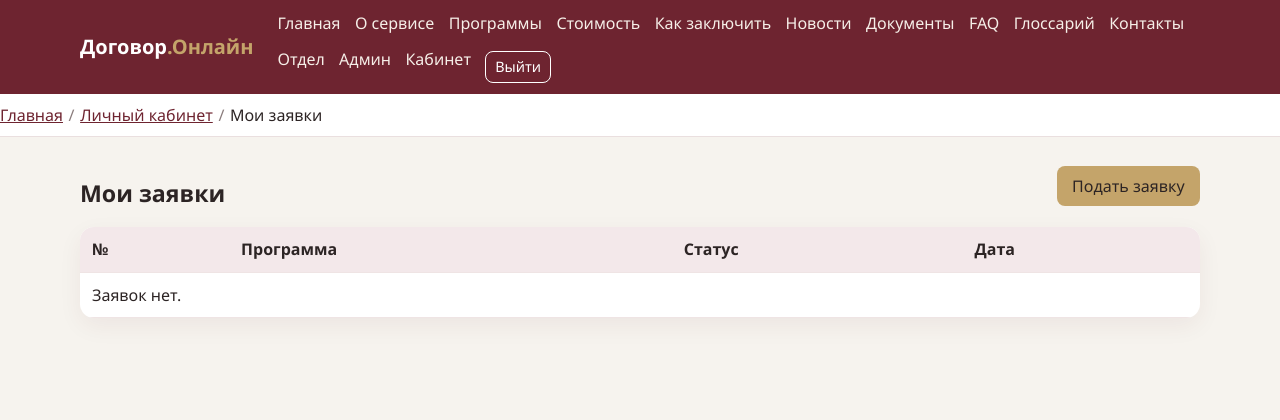
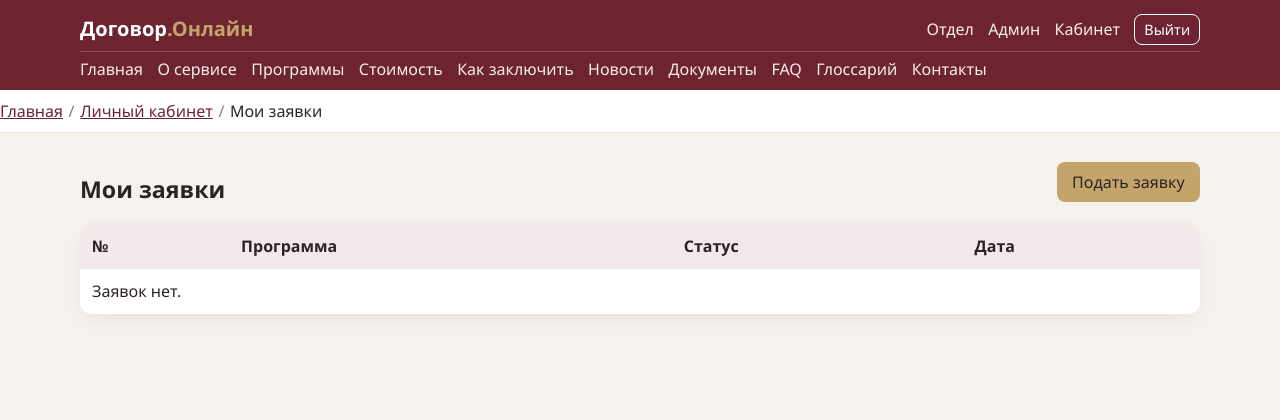
Before and after one commit to Dmitrii9898/diploma, a Django app: page /accounts/cabinet/applications/ in a window 1280 px wide. Shown: the top 420 px of the page. Run offline with Django 4.2, Linux system fonts and the light colour scheme; the visitor is signed in with stand-in values (Sample User, id 1); data that the repository does not hold is empty.

Commit message:
Сложить меню в две строки на компьютере и в кнопку на телефоне.

```diff
--- a/static/css/style.css
+++ b/static/css/style.css
@@ -56,11 +56,12 @@ img { max-width: 100%; }
 
 .brand-nav .container {
     display: flex;
-    flex-wrap: wrap;
-    align-items: center;
-    gap: 0.75rem 1.5rem;
-    padding: 0.7rem 0;
+    flex-direction: column;
+    align-items: stretch;
+    gap: 0.35rem;
+    padding: 0.85rem 0 0.55rem;
 }
+.nav-top { display: flex; align-items: center; justify-content: space-between; gap: 1rem; }
 
 .navbar-brand {
     color: #fff;
@@ -70,8 +71,11 @@ img { max-width: 100%; }
 }
 
 .navbar-brand span { color: var(--gold); }
-.navbar-toggler { display: none; }
-.navbar-collapse { display: flex; flex-wrap: wrap; gap: 0.75rem 1rem; flex: 1; }
+.nav-toggle { position: absolute; width: 1px; height: 1px; overflow: hidden; clip: rect(0 0 0 0); }
+.nav-burger, .when-open { display: none; }
+.nav-burger { cursor: pointer; }
+.navbar-collapse { display: flex; width: 100%; padding-top: 0.35rem; border-top: 1px solid rgba(255,255,255,.18); }
+.nav-auth { flex-wrap: nowrap; align-items: center; }
 .navbar-nav { display: flex; flex-wrap: wrap; gap: 0.35rem 0.9rem; list-style: none; margin: 0; padding: 0; }
 .nav-link { color: #f6efe8; text-decoration: none; }
 .nav-link:hover { color: #fff; }
@@ -174,6 +178,13 @@ dl dt { font-weight: 700; margin-top: 0.8rem; }
 ol, ul { padding-left: 1.2rem; }
 
 @media (max-width: 720px) {
-    .navbar-nav { flex-direction: column; gap: 0.2rem; }
+    .nav-top { display: grid; grid-template-columns: 1fr auto; align-items: center; gap: 0.45rem 0.75rem; }
+    .nav-burger { display: inline-flex; color: #fff; border: 1px solid rgba(255,255,255,.45); border-radius: 8px; padding: 0.25rem 0.6rem; font-size: 0.9rem; }
+    .nav-auth { grid-column: 1 / -1; flex-direction: row; flex-wrap: wrap; }
+    .navbar-collapse { display: none; }
+    .nav-toggle:checked ~ .navbar-collapse { display: flex; }
+    .nav-toggle:checked ~ .nav-top .when-closed { display: none; }
+    .nav-toggle:checked ~ .nav-top .when-open { display: inline; }
+    .navbar-collapse .navbar-nav { flex-direction: column; align-items: flex-start; gap: 0.35rem; width: 100%; }
     .hero { padding: 1.4rem 1rem; }
 }
--- a/templates/base.html
+++ b/templates/base.html
@@ -9,11 +9,32 @@
 <body class="d-flex flex-column min-vh-100">
 <nav class="navbar navbar-expand-lg navbar-dark brand-nav">
     <div class="container">
-        <a class="navbar-brand" href="{% url 'pages:home' %}">Договор<span>.Онлайн</span></a>
-        <button class="navbar-toggler" type="button" data-bs-toggle="collapse" data-bs-target="#mainnav" aria-label="Меню">
-            <span class="navbar-toggler-icon"></span>
-        </button>
-        <div class="collapse navbar-collapse" id="mainnav">
+        <input class="nav-toggle" id="nav-toggle" type="checkbox">
+        <div class="nav-top">
+            <a class="navbar-brand" href="{% url 'pages:home' %}">Договор<span>.Онлайн</span></a>
+            <label class="nav-burger" for="nav-toggle"><span class="when-closed">Меню</span><span class="when-open">Закрыть</span></label>
+            <ul class="navbar-nav nav-auth">
+                {% if user.is_authenticated %}
+                    {% if user.is_specialist_role or user.is_admin_role %}
+                    <li class="nav-item"><a class="nav-link" href="{% url 'contracts:dashboard' %}">Отдел</a></li>
+                    {% endif %}
+                    {% if user.is_admin_role %}
+                    <li class="nav-item"><a class="nav-link" href="{% url 'contracts:manage_home' %}">Админ</a></li>
+                    {% endif %}
+                    <li class="nav-item"><a class="nav-link" href="{% url 'accounts:cabinet' %}">Кабинет</a></li>
+                    <li class="nav-item">
+                        <form method="post" action="{% url 'accounts:logout' %}" class="d-inline">
+                            {% csrf_token %}
+                            <button class="btn btn-outline-light btn-sm" type="submit">Выйти</button>
+                        </form>
+                    </li>
+                {% else %}
+                    <li class="nav-item"><a class="nav-link" href="{% url 'accounts:login' %}">Вход</a></li>
+                    <li class="nav-item"><a class="btn btn-gold btn-sm" href="{% url 'accounts:register' %}">Регистрация</a></li>
+                {% endif %}
+            </ul>
+        </div>
+        <div class="navbar-collapse" id="mainnav">
             <ul class="navbar-nav me-auto">
                 <li class="nav-item"><a class="nav-link" href="{% url 'pages:home' %}">Главная</a></li>
                 <li class="nav-item"><a class="nav-link" href="{% url 'pages:about' %}">О сервисе</a></li>
@@ -25,26 +46,6 @@
                 <li class="nav-item"><a class="nav-link" href="{% url 'pages:faq' %}">FAQ</a></li>
                 <li class="nav-item"><a class="nav-link" href="{% url 'pages:glossary' %}">Глоссарий</a></li>
                 <li class="nav-item"><a class="nav-link" href="{% url 'pages:contacts' %}">Контакты</a></li>
-            </ul>
-            <ul class="navbar-nav">
-                {% if user.is_authenticated %}
-                    {% if user.is_specialist_role or user.is_admin_role %}
-                    <li class="nav-item"><a class="nav-link" href="{% url 'contracts:dashboard' %}">Отдел</a></li>
-                    {% endif %}
-                    {% if user.is_admin_role %}
-                    <li class="nav-item"><a class="nav-link" href="{% url 'contracts:manage_home' %}">Админ</a></li>
-                    {% endif %}
-                    <li class="nav-item"><a class="nav-link" href="{% url 'accounts:cabinet' %}">Кабинет</a></li>
-                    <li class="nav-item">
-                        <form method="post" action="{% url 'accounts:logout' %}" class="d-inline">
-                            {% csrf_token %}
-                            <button class="btn btn-outline-light btn-sm mt-1" type="submit">Выйти</button>
-                        </form>
-                    </li>
-                {% else %}
-                    <li class="nav-item"><a class="nav-link" href="{% url 'accounts:login' %}">Вход</a></li>
-                    <li class="nav-item"><a class="btn btn-gold btn-sm mt-1 ms-lg-2" href="{% url 'accounts:register' %}">Регистрация</a></li>
-                {% endif %}
             </ul>
         </div>
     </div>
```
Also changed, not shown: README.md.
